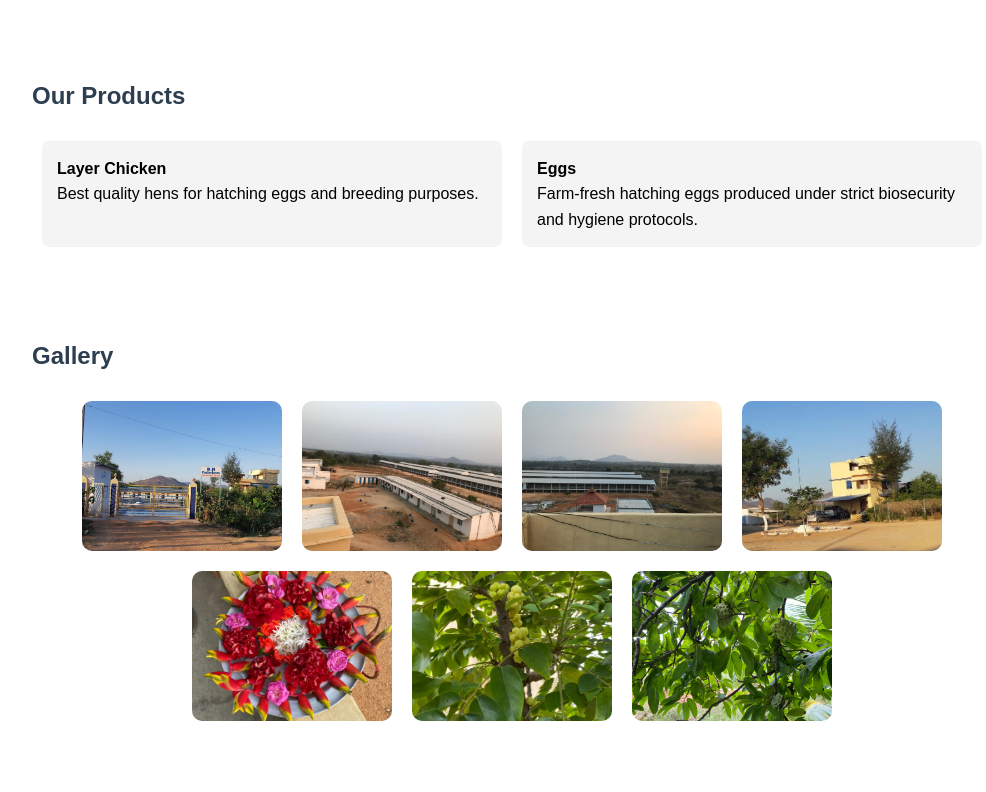
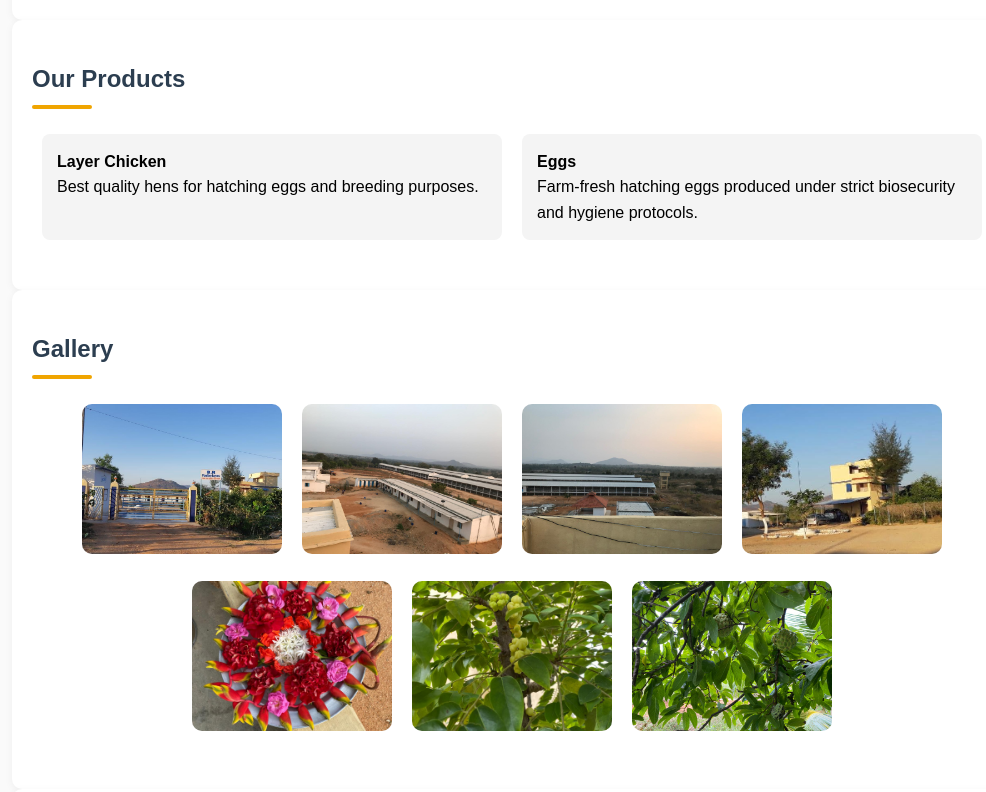
Before and after one commit to ShaikSyedRehaman/BR-POULTRY-FARMS, a plain HTML site: page index.html in a window 1280 px wide. Shown: the part 1531-2323 px from the top of the page, without its empty margins (128-1114 px from the left). Drawn offline with Linux system fonts and the light colour scheme.

Commit message:
Update index.html

```diff
--- a/index.html
+++ b/index.html
@@ -5,6 +5,33 @@
   <meta name="viewport" content="width=device-width, initial-scale=1.0" />
   <title>BR Poultry Farms</title>
   <style>
+    body {
+      background: #fafafa;
+    }
+    section {
+      background: white;
+      box-shadow: 0 2px 8px rgba(0, 0, 0, 0.05);
+      border-radius: 10px;
+      margin-bottom: 30px;
+    }
+    h2 {
+      position: relative;
+      padding-bottom: 10px;
+    }
+    h2::after {
+      content: '';
+      position: absolute;
+      width: 60px;
+      height: 4px;
+      background: #f0a500;
+      left: 0;
+      bottom: 0;
+      border-radius: 2px;
+    }
+    .products div:hover, .gallery img:hover {
+      transform: scale(1.05);
+      transition: transform 0.3s ease;
+    }
     .top-banner img {
   width: 250px;
   height: auto;
@@ -12,7 +39,7 @@
   margin: 0 auto;
 }
     * { margin: 0; padding: 0; box-sizing: border-box; font-family: Arial, sans-serif; }
-    body { line-height: 1.6; }
+    body { line-height: 1.6; font-size: 16px; }
     header, nav, section, footer { padding: 20px; }
     nav { background: #2c3e50; color: white; display: flex; justify-content: space-between; align-items: center; position: sticky; top: 0; }
     nav a { color: white; margin: 0 15px; text-decoration: none; }
@@ -26,6 +53,26 @@
     .gallery { display: flex; flex-wrap: wrap; justify-content: center; }
     .gallery img { width: 200px; height: 150px; object-fit: cover; border-radius: 10px; }
     footer { text-align: center; background: #2c3e50; color: white; padding: 20px 0; }
+      .typewriter h1 {
+      overflow: hidden;
+      border-right: .15em solid darkgreen;
+      white-space: nowrap;
+      margin: 0 auto;
+      letter-spacing: .1em;
+      animation: typing 3s steps(30, end) forwards;
+    }
+
+    @keyframes typing {
+      from { width: 0 }
+      to { width: 100% }
+    }
+
+    @keyframes blink-caret {
+  from, to { border-color: transparent }
+  50% { border-color: darkgreen; }
+}
+      50% { border-color: darkgreen; }
+    }
 </style>
 </head>
 <body>
@@ -46,8 +93,10 @@
     </div>
   </nav>
 
-  <header class="hero" id="home">
-    <span style="color: gold;">Welcome to BR Poultry Farms</span>
+  <header class="hero" id="home" style="height: 250px; background: none;">
+  <div class="typewriter">
+    <h1 style="color: darkgreen; font-family: 'Georgia', serif; font-size: 2.25em; text-align: center; margin-top: 60px;">Welcome to BR Poultry Farms</h1>
+  </div>
 </header>
 
   <section id="about">
@@ -62,7 +111,7 @@
   <section id="founder">
     <h2>Founder Profile</h2>
     <div style="display: flex; flex-wrap: wrap; align-items: center;">
-      <img src="founder.jpg" alt="Shaik Syed Basha" style="width: 200px; height: 200px; object-fit: cover; border-radius: 100px; margin-right: 20px;" />
+      <img src="founder.jpg" alt="Shaik Syed Basha" style="width: 75%; max-width: 200px; height: auto; object-fit: contain; border-radius: 15px; border: 1px solid #ccc; margin-right: 20px;" />
       <div>
         <p><strong>Mr. Shaik Syed Basha</strong>, the visionary founder and proprietor of BR Poultry Farms, is a seasoned engineer with over 25 years of experience in global petroleum companies. His exceptional journey is marked by hard work, humility, and a passion for excellence. Known for his simplicity and strong values, he laid the foundation for BR Poultry Farms with unwavering dedication and purpose.</p>
       </div>
@@ -80,13 +129,13 @@
   <section id="gallery">
   <h2>Gallery</h2>
   <div class="gallery">
-      <img src="farm1.jpg" alt="Farm Image 1">
-      <img src="farm2.jpg" alt="Farm Image 2">
-      <img src="farm3.jpg" alt="Farm Image 3">
-      <img src="farm4.jpg" alt="Farm Image 4">
-      <img src="farm5.jpg" alt="Farm Image 5">
-      <img src="farm6.jpg" alt="Farm Image 6">
-      <img src="farm7.jpg" alt="Farm Image 7">
+    <a href="farm1.jpg" target="_blank"><img src="farm1.jpg" alt="Farm Image 1"></a>
+    <a href="farm2.jpg" target="_blank"><img src="farm2.jpg" alt="Farm Image 2"></a>
+    <a href="farm3.jpg" target="_blank"><img src="farm3.jpg" alt="Farm Image 3"></a>
+    <a href="farm4.jpg" target="_blank"><img src="farm4.jpg" alt="Farm Image 4"></a>
+    <a href="farm5.jpg" target="_blank"><img src="farm5.jpg" alt="Farm Image 5"></a>
+    <a href="farm6.jpg" target="_blank"><img src="farm6.jpg" alt="Farm Image 6"></a>
+    <a href="farm7.jpg" target="_blank"><img src="farm7.jpg" alt="Farm Image 7"></a>
   </div>
 </section>
 
```
Lines whose indentation alone changed are shown as unchanged.
